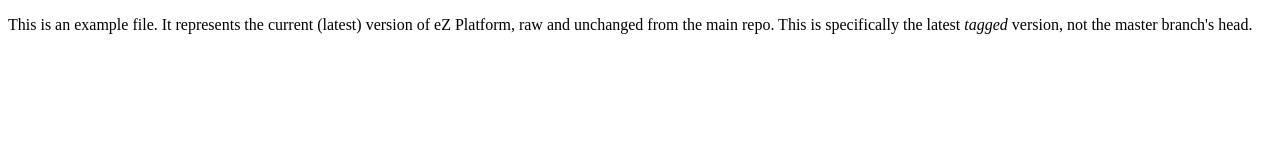
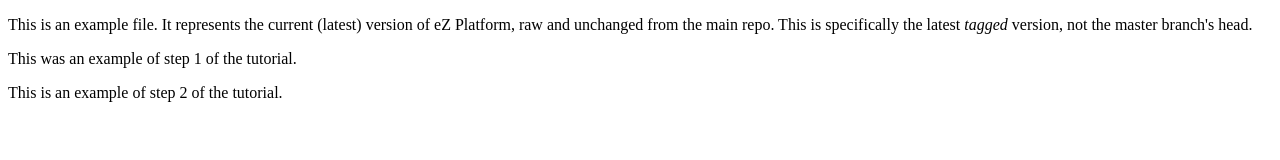
Before and after one commit to DavidLiedle/bikeframe, a plain HTML site: page example.html in a window 1280 px wide. Drawn offline with Linux system fonts and the light colour scheme.

Commit message:
Tutorial Step 2

```diff
--- a/example.html
+++ b/example.html
@@ -13,6 +13,12 @@
                 This is specifically the latest <em>tagged</em> version, not the
                 master branch's head.
             </p>
+            <p>
+                This was an example of step 1 of the tutorial.
+            </p>
+            <p>
+                This is an example of step 2 of the tutorial.
+            </p>
         </div>
     </body>
 </html>
```
